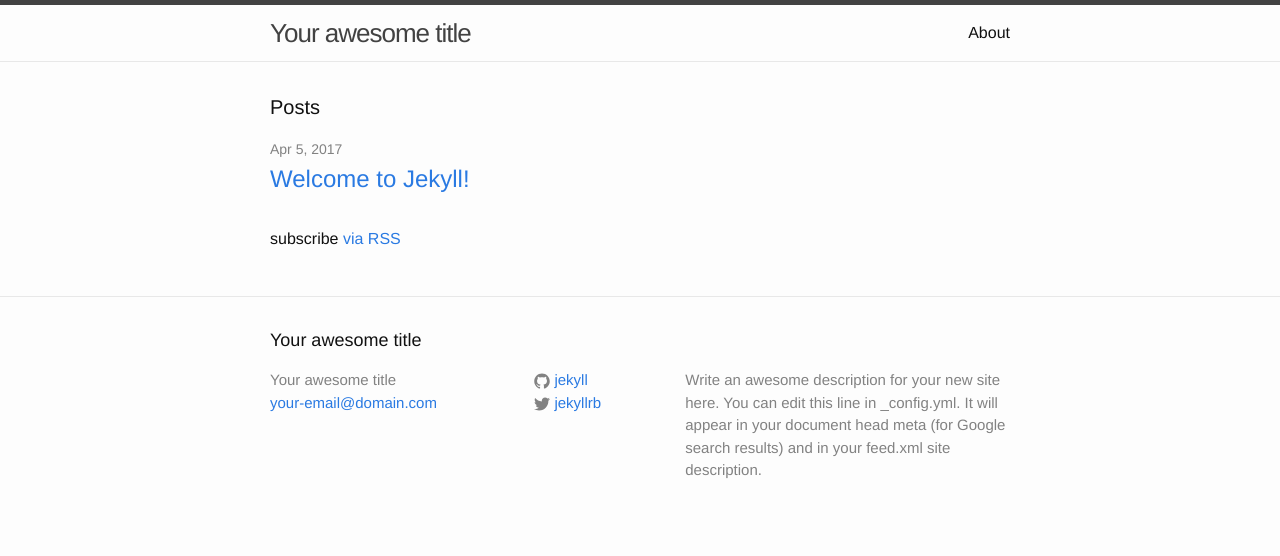
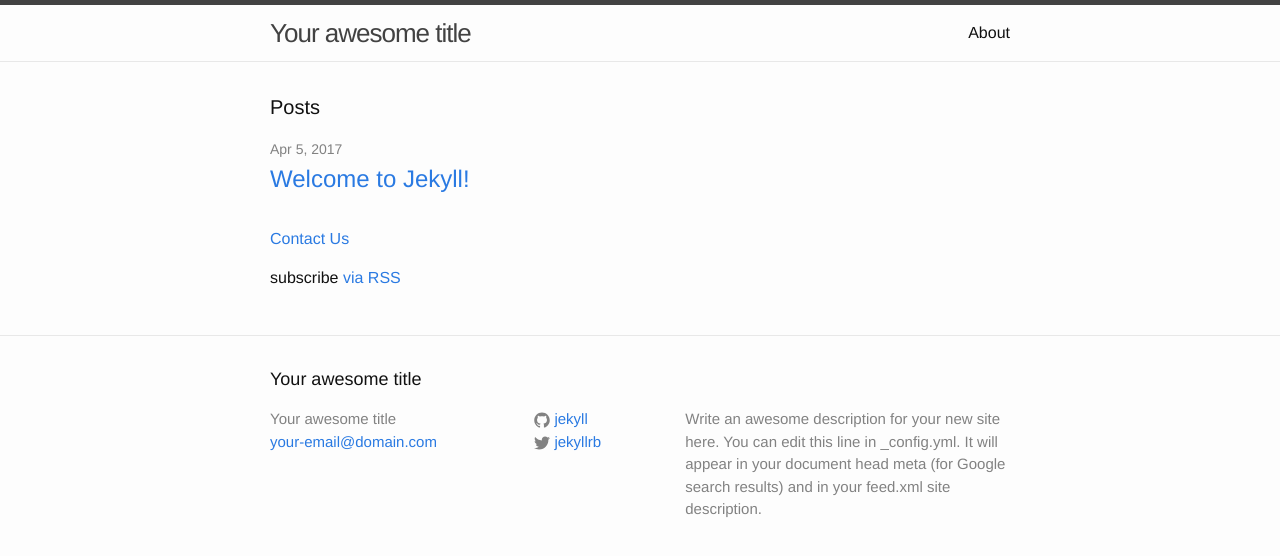
Before and after one commit to lawrencehan94/lawrencehan94.github.io, a Jekyll site: the page built from index.html, in a window 1280 px wide. Shown: the top 556 px of the page. Built offline with Jekyll 4.4.1, drawn with Linux system fonts in a browser that asks for light colours.

Commit message:
Added contact link

```diff
--- a/index.html
+++ b/index.html
@@ -18,6 +18,9 @@ layout: default
     {% endfor %}
   </ul>
 
+  <p>
+    <a href="contact.html">Contact Us</a></p>
+
   <p class="rss-subscribe">subscribe <a href="{{ "/feed.xml" | prepend: site.baseurl }}">via RSS</a></p>
 
 </div>
```
